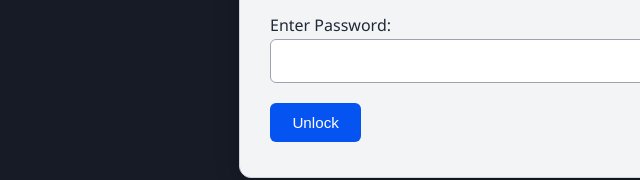
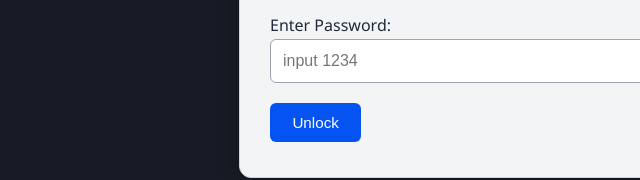
Before and after one commit to randyy18/BLOCKS, a plain HTML site: page premium.html in a window 1280 px wide. Both pictures are taken after a click on the button "Parental Mode". Shown: the part 363-543 px from the top of the page, 61-701 px from the left. Drawn offline with Linux system fonts and the light colour scheme.

Commit message:
Update premium.html

```diff
--- a/premium.html
+++ b/premium.html
@@ -56,7 +56,7 @@
             <h2>Parental Controls</h2>
             <div id="passwordSection">
                 <label for="passwordInput">Enter Password:</label>
-                <input type="password" id="passwordInput" placeholder=" ">
+                <input type="password" id="passwordInput" placeholder="input 1234 ">
                 <button id="submitPasswordBtn">Unlock</button>
                 <p id="passwordError" class="error-message"></p>
             </div>
```
